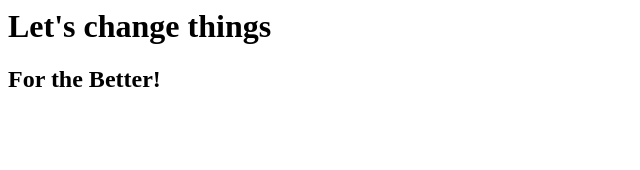
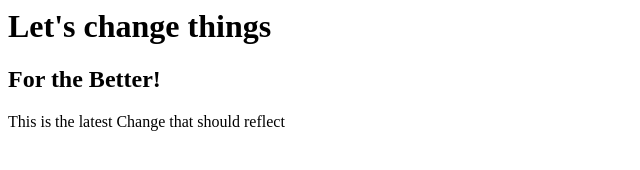
Before and after one commit to RockIshtaar/DemoRepo, a plain HTML site: page index.html in a window 1280 px wide. Shown: the whole page, without its empty margins (0-640 px from the left). Drawn offline with Linux system fonts and the light colour scheme.

Commit message:
Fresh Changes from back-end

```diff
--- a/index.html
+++ b/index.html
@@ -2,6 +2,6 @@
   <h1> Let's change things</h1>
   <h2> For the Better! </h2>
 <body>
-
+This is the latest Change that should reflect
 </body>
 </html>
```
